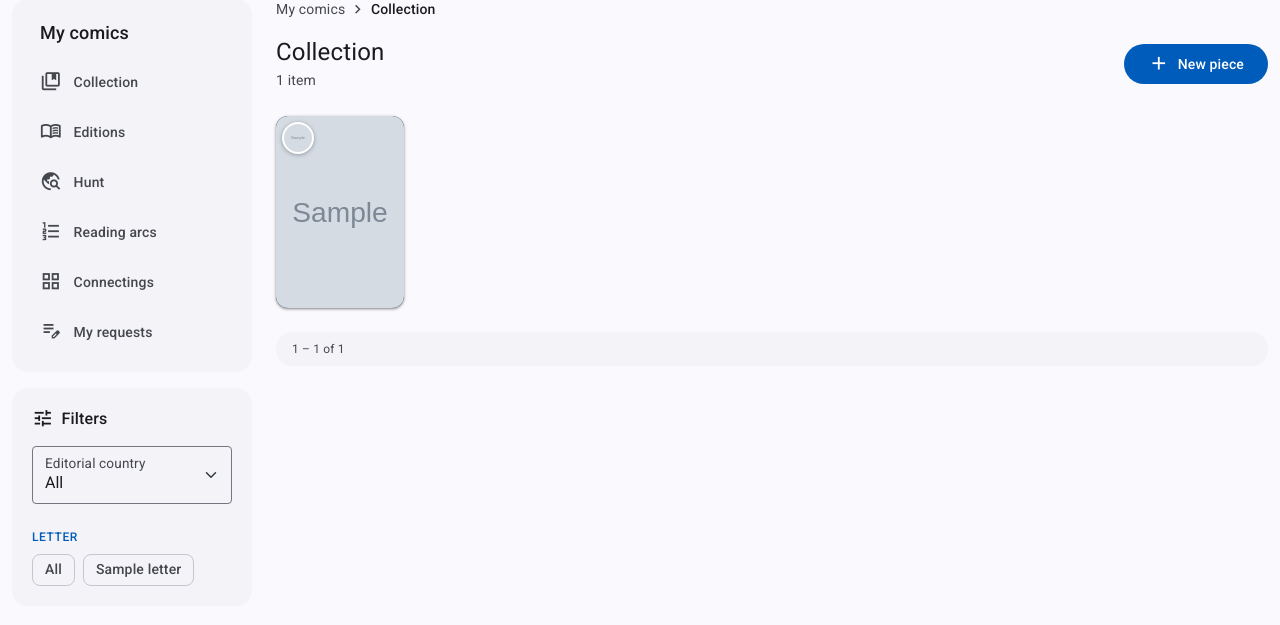
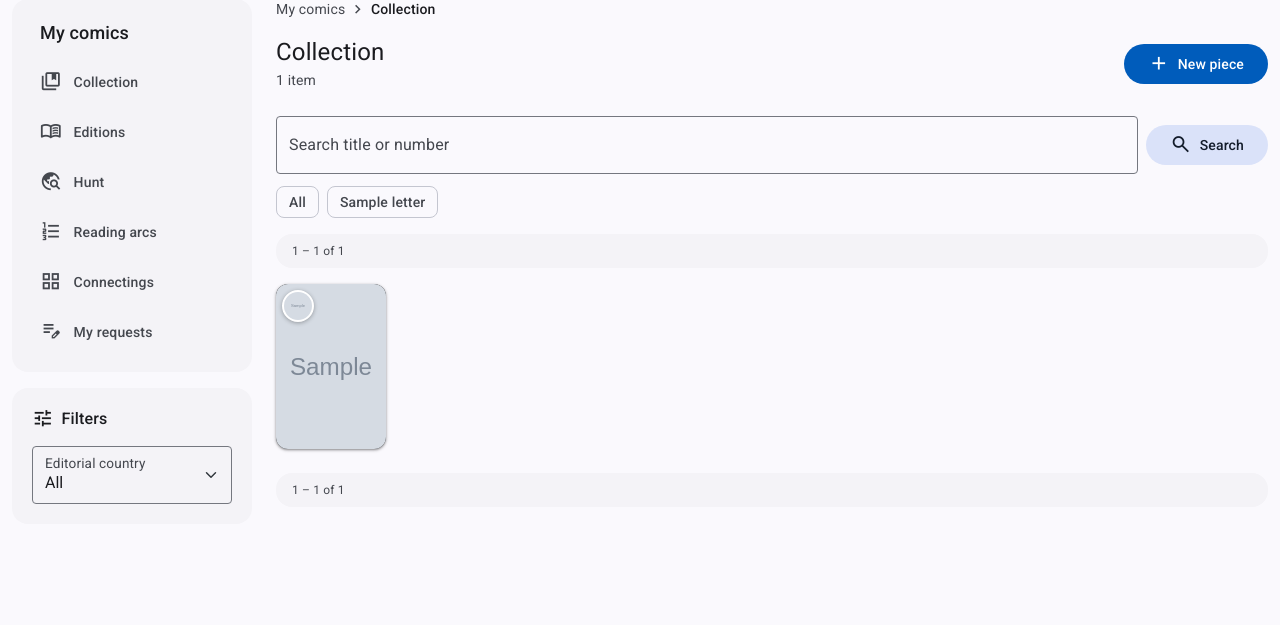
Before and after one commit to DeadSpawnZ/comics, a Django app: template comics/templates/collections/collector_collections.html in a window 1280 px wide. Shown: the part 89-714 px from the top of the page. Run offline with Django 5.2, Linux system fonts and the light colour scheme; the template is opened without the code that fills it: most values are stand-ins (such as "Sample title", 1, 10 or a date in 2020); grey boxes marked "Sample" are stand-in pictures; some libraries are stand-ins or nearby versions.

Commit message:
feat(collection): add a search and move the letter filter above the grid
The collection had no way to find a piece without paging through its
letter. The search matches the series or title name and the exact number
and spans every letter unless one is picked. The letter chips move above
the grid next to it, the paginator shows above and below, and wide
screens fit eight covers per row instead of seven.

```diff
--- a/comics/static/css/custom/collections.css
+++ b/comics/static/css/custom/collections.css
@@ -24,11 +24,34 @@
   color: var(--md-on-surface-variant);
 }
 
-/* Seven cards per row from xl up (Bootstrap only has 12-based columns). */
+/* Collection: the search and the letter chips above the grid. */
+.collection-browse {
+  display: flex;
+  flex-direction: column;
+  gap: 0.75rem;
+}
+
+.collection-search {
+  display: flex;
+  flex-wrap: wrap;
+  align-items: center;
+  gap: 0.5rem;
+}
+
+.collection-search .md-field {
+  min-width: min(100%, 16rem);
+}
+
+/* Seven or eight cards per row from xl up (Bootstrap only has 12-based columns). */
 @media (min-width: 1200px) {
   .col-xl-seventh {
     flex: 0 0 auto;
     width: calc(100% / 7);
+  }
+
+  .col-xl-eighth {
+    flex: 0 0 auto;
+    width: 12.5%;
   }
 }
 
--- a/comics/templates/collections/collector_collections.html
+++ b/comics/templates/collections/collector_collections.html
@@ -24,8 +24,9 @@
             {% translate "Filters" %}
           </h2>
 
-          <form method="get" class="mb-4">
+          <form method="get">
             <input type="hidden" name="letter" value="{{ selected_letter }}">
+            {% if query %}<input type="hidden" name="q" value="{{ query }}">{% endif %}
             <div class="form-floating md-field">
               <select name="country" id="country" class="form-select" onchange="this.form.submit()">
                 <option value="">{% translate "All" context "countries" %}</option>
@@ -36,9 +37,6 @@
               <label for="country">{% translate "Editorial country" %}</label>
             </div>
           </form>
-
-          <div class="md-section-label">{% translate "Letter" %}</div>
-          {% include 'includes/letter_chips.html' %}
         </div>
       </div>
 {% endblock %}
@@ -57,6 +55,27 @@
         </a>
       </div>
 
+      <div class="collection-browse mb-3">
+        {# The search spans every letter: the form leaves the letter out (see comics_view). #}
+        <form method="get" class="collection-search" role="search">
+          {% if selected_country %}<input type="hidden" name="country" value="{{ selected_country }}">{% endif %}
+          <div class="form-floating md-field flex-grow-1">
+            <input type="search" class="form-control" id="collection-q" name="q" value="{{ query }}" placeholder="{% translate 'Search' %}">
+            <label for="collection-q">{% translate "Search title or number" %}</label>
+          </div>
+          <button type="submit" class="md-btn md-btn--tonal">
+            <span class="material-symbols-outlined" aria-hidden="true">search</span>
+            {% translate "Search" %}
+          </button>
+          {% if query %}
+            <a class="md-btn md-btn--text" href="{% querystring q=None page=None %}">{% translate "Clear" %}</a>
+          {% endif %}
+        </form>
+        {% include 'includes/letter_chips.html' %}
+      </div>
+
+      {% include 'includes/paginator.html' with paginator_class="mb-3" %}
+
       {% if not page_obj.object_list %}
         <div class="md-surface-card text-center py-5">
           <span class="material-symbols-outlined d-block mb-2 empty-state-icon" aria-hidden="true">search_off</span>
@@ -66,7 +85,7 @@
 
       <div class="row g-3">
         {% for collection in page_obj %}
-        <div class="col-6 col-sm-4 col-md-3 col-xl-seventh">
+        <div class="col-6 col-sm-4 col-md-3 col-xl-eighth">
           <div class="md-card" role="button" data-bs-toggle="modal" data-bs-target="#collectionModal{{ collection.id }}">
             <div class="card-img-container">
               {% if collection.edition.thumbnail %}
--- a/comics/templates/includes/paginator.html
+++ b/comics/templates/includes/paginator.html
@@ -1,6 +1,6 @@
 {% load i18n %}
 {% if page_obj.paginator.count %}
-<nav class="md-paginator mt-4" aria-label="{% translate 'Pagination' %}">
+<nav class="md-paginator {{ paginator_class|default:'mt-4' }}" aria-label="{% translate 'Pagination' %}">
   <span class="md-paginator__range">
     {% blocktranslate with start=page_obj.start_index end=page_obj.end_index total=page_obj.paginator.count %}{{ start }} – {{ end }} of {{ total }}{% endblocktranslate %}
   </span>
```
Also changed, not shown: comics/tests/test_collection_search.py (added, +63 -0 lines), comics/views/collection.py (+13 -1 lines).
